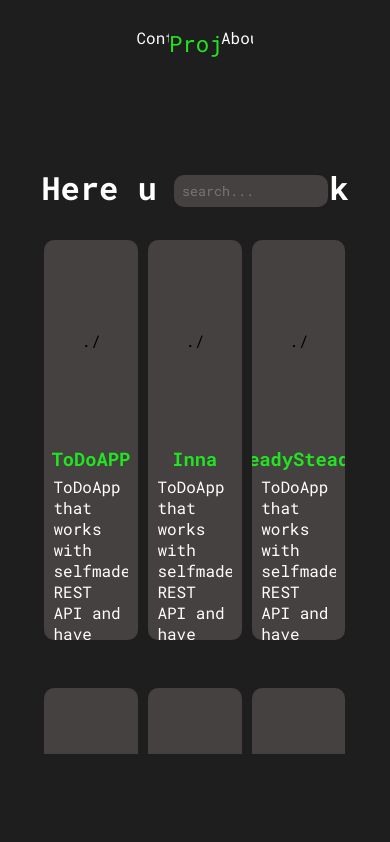
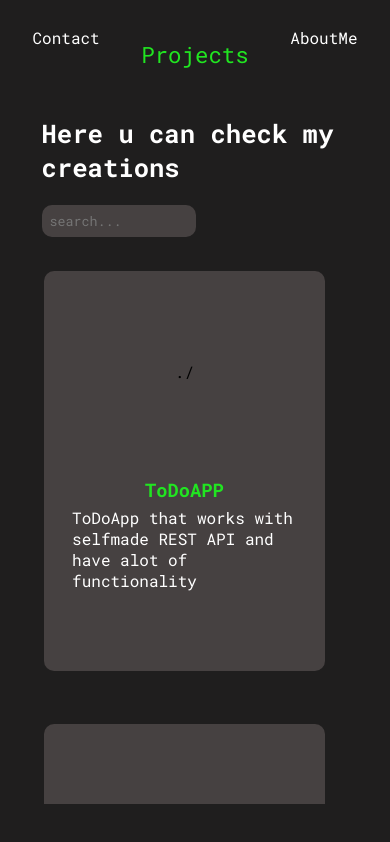
Before and after one commit to KaleIsProgramming/Portfolio, a React (Create React App) app in the folder front-end/: page /projects in a window 390 px wide. Built offline with nearby package versions, Linux system fonts and the light colour scheme.

Commit message:
feat: Made Projects Page and NavBar responsive
feat: Made Projects Page and NavBar responsive

```diff
--- a/front-end/src/components/NavBar.tsx
+++ b/front-end/src/components/NavBar.tsx
@@ -49,7 +49,7 @@ export const NavBar = () => {
 
     return(
         <StyledNavBar>
-            <LeftContainer>
+            <MainContainer>
                 { navItems.map((item, i) => {
                 if(location === item.to) {
                     return <MainAnchor key={i} to={item.to}>{item.name}</MainAnchor>
@@ -57,7 +57,7 @@ export const NavBar = () => {
                     return <Anchor key={i} onClick={() => anchorHandler(item)} to={item.to}>{item.name}</Anchor>
                 }
 }) }
-            </LeftContainer>
+            </MainContainer>
         </StyledNavBar>
     )
 }
@@ -66,17 +66,29 @@ const StyledNavBar = styled.div`
     height: 9vh;
     width: 100vw;
     display: flex;
+    justify-content: center;
     background: rgb(31, 30, 30);
 
 `;
 
-const LeftContainer = styled.div`
+const MainContainer = styled.div`
     height: 100%;
-    width: 30%;
-    margin-left: 35%;
+    width: 500px;
     display: flex;
     align-items: center;
     justify-content: space-between;
+
+    @media screen and (max-width: 1250px) {
+        width: 375px;
+    }
+
+    @media screen and (max-width: 450px) {
+        width: 325px;
+    }
+
+    @media screen and (max-width: 320px) {
+        width: 275px;
+    }
 `;
 
 
--- a/front-end/src/components/Project.tsx
+++ b/front-end/src/components/Project.tsx
@@ -27,15 +27,30 @@ export const Project:FC<DataI> = ({data}) => {
 const StyledProject = styled.div`
     height: 25rem;
     width: 30%;
-    margin: 24px 1.65%;
+    margin: 5px 1.65% 24px 1.65%;
     background: rgb(70, 65, 65);
     border-radius: 10px;
     transition: 0.7s;
     cursor: pointer;
 
     &:hover {
-        transition: 0.7s;
-        scale: 1.05;
+        transition: 0.5s;
+        scale: 1.025;
+    }
+
+    @media screen and (max-width: 1200px) {
+        width: 45%;
+        margin: 5px 2.5% 24px 2.5%;
+    }
+
+    @media screen and (max-width: 1200px) {
+        width: 45%;
+        margin: 5px calc(5% - 5px) 24px 5px;
+    }
+
+    @media screen and (max-width: 725px) {
+        width: 90%;
+        margin: 5px 5% 48px 5px;
     }
 `;
 
--- a/front-end/src/components/ProjectsList.tsx
+++ b/front-end/src/components/ProjectsList.tsx
@@ -58,7 +58,7 @@ export const ProjectsList = () => {
     return(
     <>
         <Header>
-            Here u can check my creations
+            <h1>Here u can check my creations</h1>
             <Filter>
                 <input onChange={(e:any) => setFilterValue(e.target.value) } type="text" placeholder="search..." />
             </Filter>
@@ -92,14 +92,74 @@ const StyledProjectsList = styled.div`
     overflow-y: scroll;
     display: flex;
     flex-wrap: wrap;
+
+    ::-webkit-scrollbar {
+        width: 8px;
+        height: 90%;
+
+    }
+
+    ::-webkit-scrollbar-track {
+        background: #525151;
+        border-radius: 10px;
+    }
+
+    ::-webkit-scrollbar-thumb {
+        background: #888;
+        border-radius: 10px;
+    }
+
+    ::-webkit-scrollbar-thumb:hover {
+        background: #111111;
+    }
 `;
 
-const Header = styled.h1`
+const Header = styled.div`
     position: relative;
     height: 50px;
     width: 80%;
-    text-align: center;
-    color: white;
+    display: flex;
+    align-items: center;
+    justify-content: center;
+
+    h1 {
+        text-align: center;
+        color: white;
+    }
+
+    @media screen and (max-width: 1250px) {
+        font-size: 80%;
+    }
+
+    @media screen and (max-width: 1000px) {
+        font-size: 80%;
+        justify-content: left
+    }
+
+    @media screen and (max-width: 800px) {
+        height: 100px;
+        flex-direction: column;
+
+        div {
+            height: 40%;
+            width: 100%;
+            position: static;
+            justify-content: left;
+            margin-left: 5px;
+        }
+
+        h1 {
+            height: 50%;
+            width: 100%;
+            overflow: visible;
+            text-align: left;
+            margin-left: 5px;
+        }
+    }
+
+    @media screen and (max-width: 560px) {
+        height: 150px;
+    }
 `;
 
 const Filter = styled.div`
```
